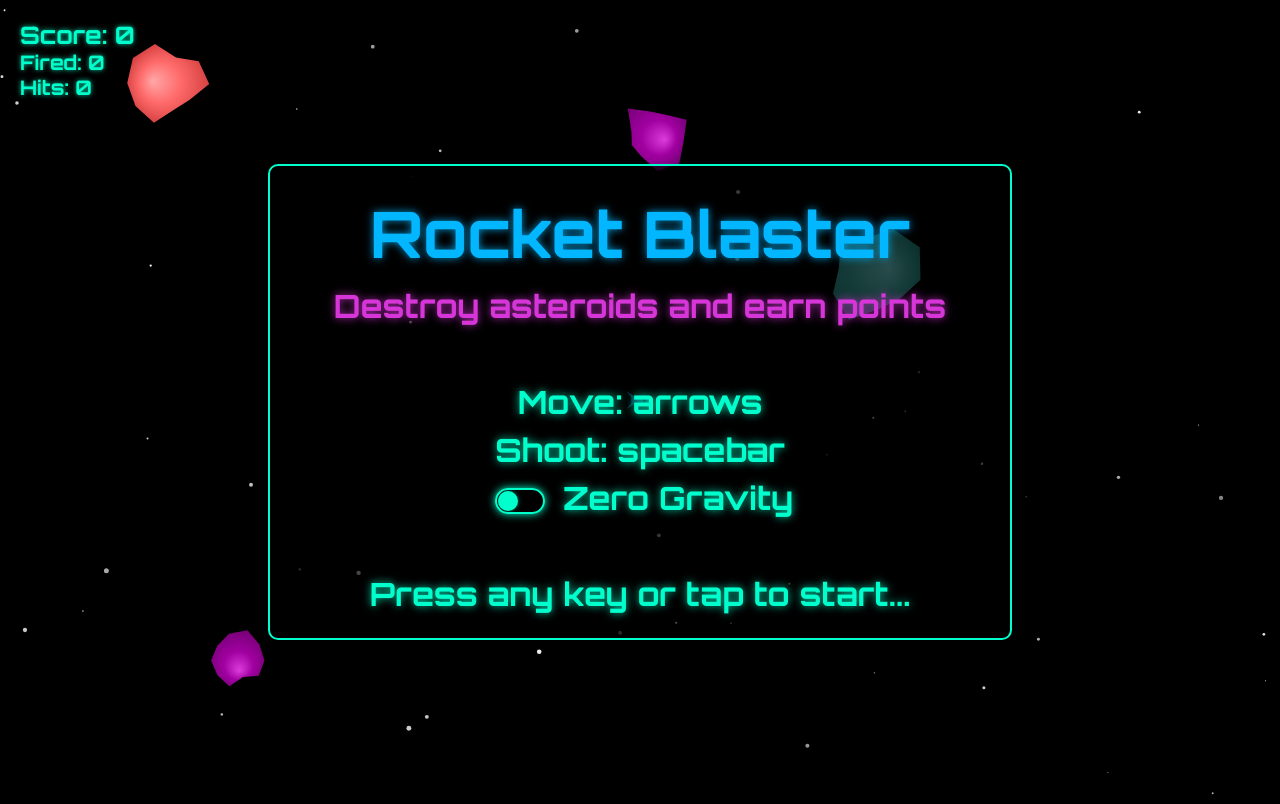
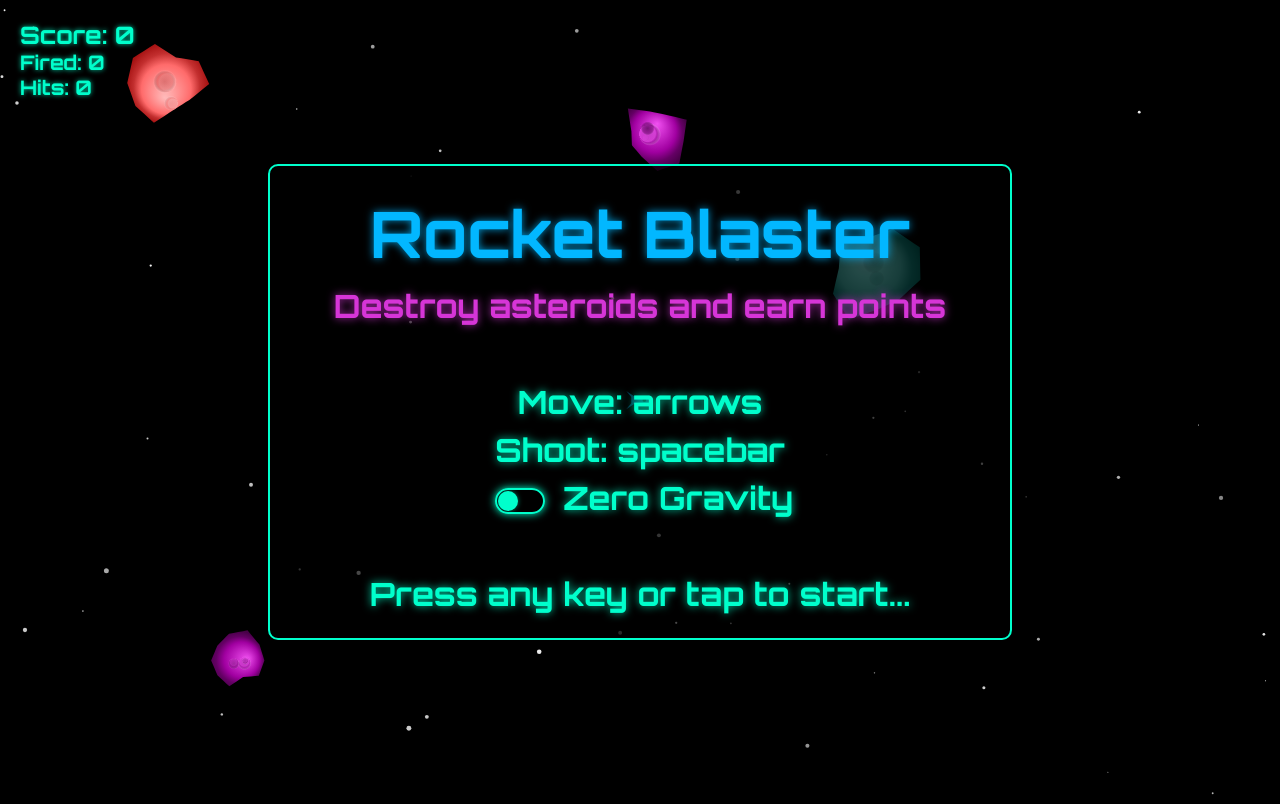
Before and after one commit to claviska/rocket-blaster, a plain HTML site: page index.html in a window 1280 px wide. Drawn offline with Linux system fonts and the light colour scheme.

Commit message:
add craters

```diff
--- a/index.html
+++ b/index.html
@@ -571,47 +571,121 @@
                 ctx.rotate(this.rotationAngle);
                 ctx.scale(this.throbScale * this.scale, this.throbScale * this.scale);
 
+                // Create base gradient
                 const gradient = ctx.createRadialGradient(
-                    this.size * 0.3, this.size * 0.3, 0,
+                    this.size * 0.3, -this.size * 0.3, 0,
                     0, 0, this.size * 1.2
                 );
+
                 const hexToRgb = (hex) => {
                     const r = parseInt(hex.slice(1, 3), 16);
                     const g = parseInt(hex.slice(3, 5), 16);
                     const b = parseInt(hex.slice(5, 7), 16);
                     return { r, g, b };
                 };
+
                 const baseColor = hexToRgb(this.color);
-                const lighten = (color, amount) => {
-                    return {
+
+                // Create more color variants for texture
+                const lighten = (color, amount) => ({
                     r: Math.min(255, color.r + amount),
                     g: Math.min(255, color.g + amount),
                     b: Math.min(255, color.b + amount)
-                    };
-                };
-                const darken = (color, amount) => {
-                    return {
+                });
+
+                const darken = (color, amount) => ({
                     r: Math.max(0, color.r - amount),
                     g: Math.max(0, color.g - amount),
                     b: Math.max(0, color.b - amount)
-                    };
-                };
-                const centerColor = lighten(baseColor, 60);
-                const midColor = baseColor;
-                const edgeColor = darken(baseColor, 40);
+                });
 
-                gradient.addColorStop(0, `rgb(${centerColor.r}, ${centerColor.g}, ${centerColor.b})`);
-                gradient.addColorStop(0.5, `rgb(${midColor.r}, ${midColor.g}, ${midColor.b})`);
-                gradient.addColorStop(1, `rgb(${edgeColor.r}, ${edgeColor.g}, ${edgeColor.b})`);
+                const highlightColor = lighten(baseColor, 80);
+                const lightColor = lighten(baseColor, 40);
+                const shadowColor = darken(baseColor, 60);
+                const deepShadowColor = darken(baseColor, 90);
 
+                // Create multi-step gradient for more depth
+                gradient.addColorStop(0, `rgb(${highlightColor.r}, ${highlightColor.g}, ${highlightColor.b})`);
+                gradient.addColorStop(0.3, `rgb(${lightColor.r}, ${lightColor.g}, ${lightColor.b})`);
+                gradient.addColorStop(0.6, `rgb(${baseColor.r}, ${baseColor.g}, ${baseColor.b})`);
+                gradient.addColorStop(0.8, `rgb(${shadowColor.r}, ${shadowColor.g}, ${shadowColor.b})`);
+                gradient.addColorStop(1, `rgb(${deepShadowColor.r}, ${deepShadowColor.g}, ${deepShadowColor.b})`);
+
+                // Draw base shape with smooth edges
                 ctx.fillStyle = gradient;
                 ctx.beginPath();
                 ctx.moveTo(this.points[0].x, this.points[0].y);
                 for (let i = 1; i < this.points.length; i++) {
-                    ctx.lineTo(this.points[i].x, this.points[i].y);
+                    const cp1x = this.points[i-1].x + (this.points[i].x - this.points[i-1].x) * 0.3;
+                    const cp1y = this.points[i-1].y + (this.points[i].y - this.points[i-1].y) * 0.3;
+                    const cp2x = this.points[i].x - (this.points[i].x - this.points[i-1].x) * 0.3;
+                    const cp2y = this.points[i].y - (this.points[i].y - this.points[i-1].y) * 0.3;
+                    ctx.bezierCurveTo(cp1x, cp1y, cp2x, cp2y, this.points[i].x, this.points[i].y);
                 }
+                // Connect back to the first point
+                const lastIndex = this.points.length - 1;
+                const cp1x = this.points[lastIndex].x + (this.points[0].x - this.points[lastIndex].x) * 0.3;
+                const cp1y = this.points[lastIndex].y + (this.points[0].y - this.points[lastIndex].y) * 0.3;
+                const cp2x = this.points[0].x - (this.points[0].x - this.points[lastIndex].x) * 0.3;
+                const cp2y = this.points[0].y - (this.points[0].y - this.points[lastIndex].y) * 0.3;
+                ctx.bezierCurveTo(cp1x, cp1y, cp2x, cp2y, this.points[0].x, this.points[0].y);
                 ctx.closePath();
                 ctx.fill();
+
+                // Generate and store craters if they don't exist
+                if (!this.craters) {
+                    this.craters = [];
+                    const numCraters = Math.floor(Math.random() * 3) + 2;
+                    for (let i = 0; i < numCraters; i++) {
+                        const angle = Math.random() * Math.PI * 2;
+                        const distance = Math.random() * this.size * 0.6;
+                        this.craters.push({
+                            x: Math.cos(angle) * distance,
+                            y: Math.sin(angle) * distance,
+                            radius: Math.random() * (this.size * 0.25) + (this.size * 0.1),
+                            depth: Math.random() * 0.6 + 0.2,
+                            rimWidth: Math.random() * 0.3 + 0.1,
+                            rimLight: Math.random() * 0.4 + 0.3
+                        });
+                    }
+                }
+
+                // Draw enhanced craters
+                this.craters.forEach(crater => {
+                    // Draw crater shadow
+                    const craterGradient = ctx.createRadialGradient(
+                        crater.x, crater.y, 0,
+                        crater.x, crater.y, crater.radius
+                    );
+
+                    craterGradient.addColorStop(0, `rgba(${deepShadowColor.r}, ${deepShadowColor.g}, ${deepShadowColor.b}, ${crater.depth})`);
+                    craterGradient.addColorStop(0.7, `rgba(${shadowColor.r}, ${shadowColor.g}, ${shadowColor.b}, ${crater.depth * 0.8})`);
+                    craterGradient.addColorStop(1, 'rgba(0, 0, 0, 0)');
+
+                    ctx.fillStyle = craterGradient;
+                    ctx.beginPath();
+                    ctx.arc(crater.x, crater.y, crater.radius, 0, Math.PI * 2);
+                    ctx.fill();
+
+                    // Draw crater rim highlight
+                    const rimGradient = ctx.createRadialGradient(
+                        crater.x - crater.radius * 0.2,
+                        crater.y - crater.radius * 0.2,
+                        crater.radius * (1 - crater.rimWidth),
+                        crater.x,
+                        crater.y,
+                        crater.radius * 1.1
+                    );
+
+                    rimGradient.addColorStop(0, `rgba(${highlightColor.r}, ${highlightColor.g}, ${highlightColor.b}, ${crater.rimLight})`);
+                    rimGradient.addColorStop(0.3, `rgba(${lightColor.r}, ${lightColor.g}, ${lightColor.b}, ${crater.rimLight * 0.7})`);
+                    rimGradient.addColorStop(1, 'rgba(255, 255, 255, 0)');
+
+                    ctx.fillStyle = rimGradient;
+                    ctx.beginPath();
+                    ctx.arc(crater.x, crater.y, crater.radius * 1.1, 0, Math.PI * 2);
+                    ctx.fill();
+                });
 
                 ctx.restore();
             }
```
Lines whose indentation alone changed are shown as unchanged.
